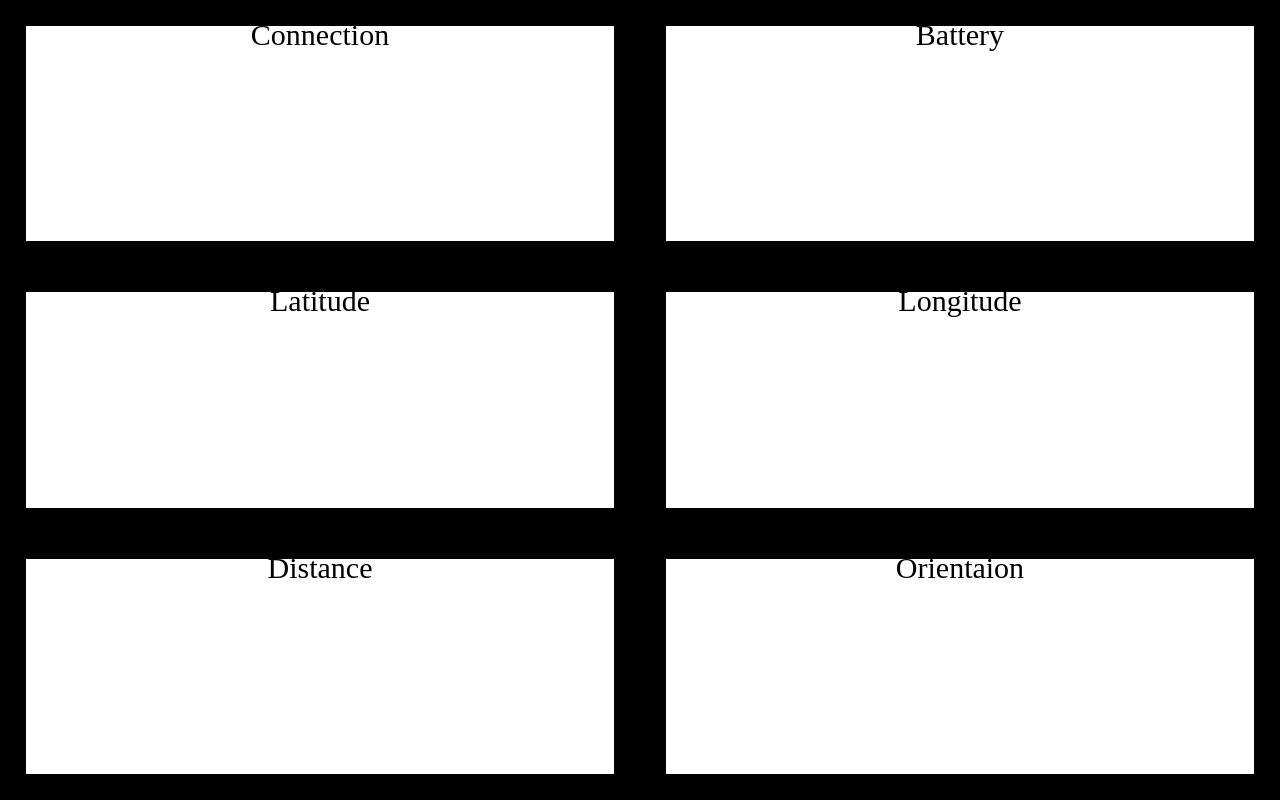
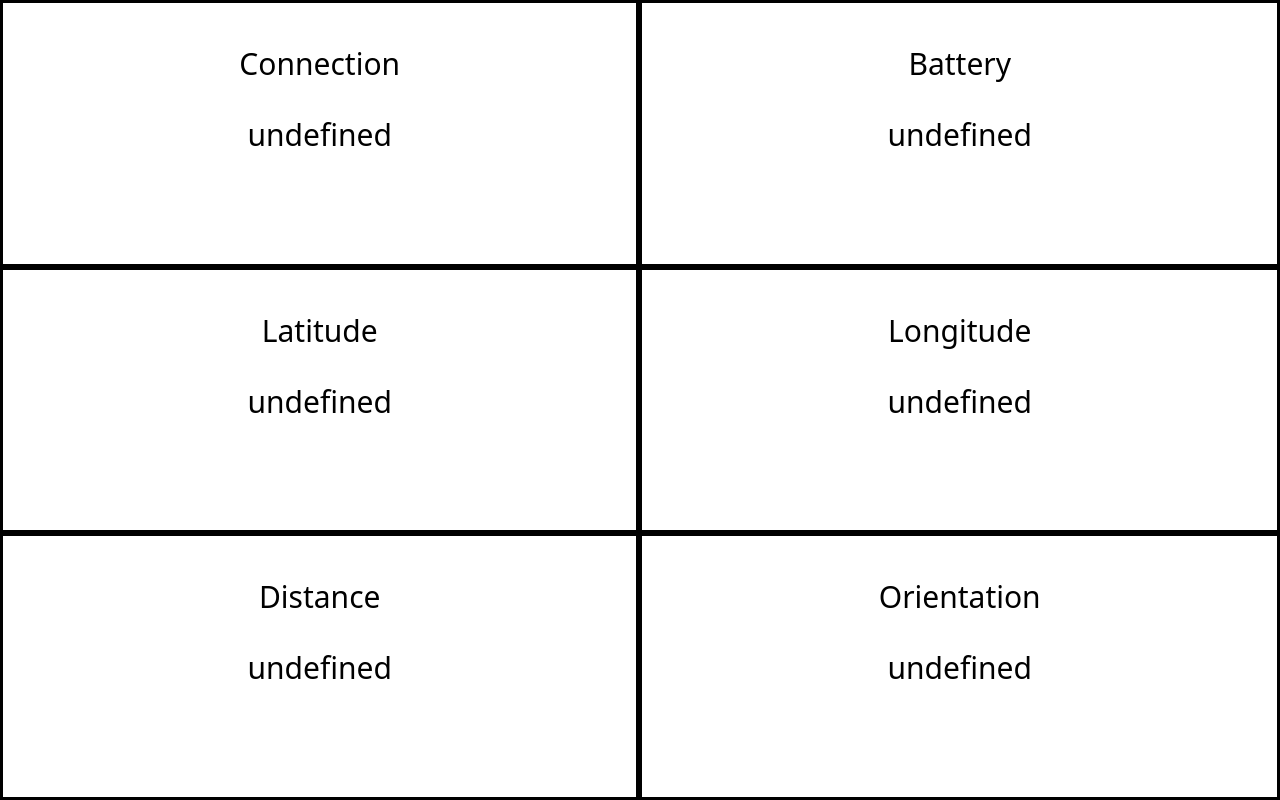
Before and after one commit to PAJohnson/PVRobot_UI, a plain HTML site: page templates/pages/Dashboard/dashboard.html in a window 1280 px wide. Drawn offline with Linux system fonts and the light colour scheme; no server answers.

Commit message:
dashboard now points to flask successfully. start bash script started

```diff
--- a/templates/pages/Dashboard/dashboard.html
+++ b/templates/pages/Dashboard/dashboard.html
@@ -7,41 +7,114 @@ html, body{
 				height:100%;
 				margin:0;
 			}
-.flex-container {
-  width:100%;
-  height:100%;
-  display: flex;
-  flex-wrap: wrap;
-  background-color: Black;
+			.grid-container {
+				grid-template-columns: auto auto;
+				grid-template-rows: auto auto auto;
+				display: grid;
+				background-color: White;
+				height: 100%;
+				width: 100%;
+				margin: 0;
 			}
+			.cell{
+				background-color: White;
+				border: solid black;
+				padding: 10px;
+				text-align: center;
+				font-size: 30px;
+			}
+			div{
+				font-family: system-ui;
+			}
+		</style>
+		<script>
+			window.onload = function (){
+				var my_interval = setInterval(update_fcn,1000);
+				var connection;
+				var battery;
+				var latitude;
+				var longitude;
+				var distance
+				var orientation;
 
-.flex-container > div {
-  background-color: White;
-  width: 46%;
-  margin: 2%;
-  text-align: center;
-  line-height: 60%;
-  font-size: 30px;
+				function update_fcn(){
+					document.getElementById("Connection").innerHTML = connection;
+					document.getElementById("Battery").innerHTML = battery;
+					document.getElementById("Latitude").innerHTML = latitude;
+					document.getElementById("Longitude").innerHTML = longitude;
+					document.getElementById("Distance").innerHTML = distance;
+					document.getElementById("Orientation").innerHTML = orientation;
+					fetch("/dash/connection.json")
+					.then(response => response.json())
+					.then(response => {
+						connection = response;
+						console.log("in " + data);
+					})
 
+					fetch("/dash/battery.json")
+					.then(response => response.json())
+					.then(response => {
+						battery = response;
+						console.log("in " + data);
+					})
 
+					fetch("/dash/latitude.json")
+					.then(response => response.json())
+					.then(response => {
+						latitude = response;
+						console.log("in " + data);
+					})
+
+					fetch("/dash/longitude.json")
+					.then(response => response.json())
+					.then(response => {
+						longitude = response;
+						console.log("in " + data);
+					})
+
+					fetch("/dash/distance.json")
+					.then(response => response.json())
+					.then(response => {
+						distance = response;
+						console.log("in " + data);
+					})
+
+					fetch("/dash/orientation.json")
+					.then(response => response.json())
+					.then(response => {
+						orientation = response;
+						console.log("in " + data);
+					})
 				}
-
-</style>
+			}
+		</script>
 	</head>
 	<body>
-
-
-<div class="flex-container">
-  <div>Connection
+		<div class="grid-container">
+				<div class="cell">
+					<p>Connection</p>
+					<div id="Connection"></div>
 				</div>
-  <div>Battery</div>
-  <div>Latitude</div>
-  <div>Longitude</div>
-  <div>Distance</div>
-  <div>Orientaion</div>
-
+				<div class="cell">
+					<p>Battery</p>
+					<div id="Battery"></div>
 				</div>
-
-
+				<div class="cell">
+					<p>Latitude</p>
+					<div id="Latitude"></div>
+				</div>
+				<div class="cell">
+					<p>Longitude</p>
+					<div id="Longitude"></div>
+				</div>
+				<div class="cell">
+					<p>Distance</p>
+					<div id="Distance"></div>
+				</div>
+				<div class="cell">
+					<p>Orientation</p>
+					<div id="Orientation"></div>
+				</div>
+		</div>
 	</body>
 </html>
```
Also changed, not shown: static/styles.css (+6 -11 lines), templates/index.html (+2 -2 lines), 2 other files. Lines whose indentation alone changed are shown as unchanged.
